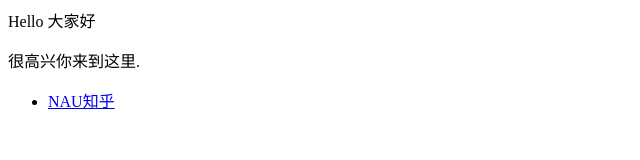
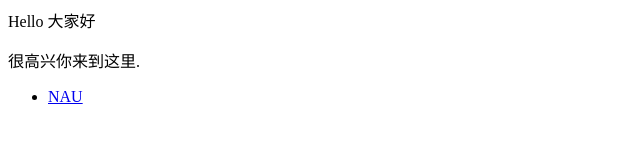
Before and after one commit to csfzhang/csfzhang.github.io, a plain HTML site: page index.html in a window 1280 px wide. Shown: the full height of the page, 0-640 px from the left. Drawn offline with Linux system fonts and the light colour scheme.

Commit message:
Update index.html

```diff
--- a/index.html
+++ b/index.html
@@ -2,5 +2,5 @@
 <p>很高兴你来到这里.</p>
 
 <ul>
-  <li> <a href="https://www.nau.edu.cn/">NAU知乎</a> </li>
+  <li> <a href="https://www.nau.edu.cn/">NAU</a> </li>
  </ul>
```
